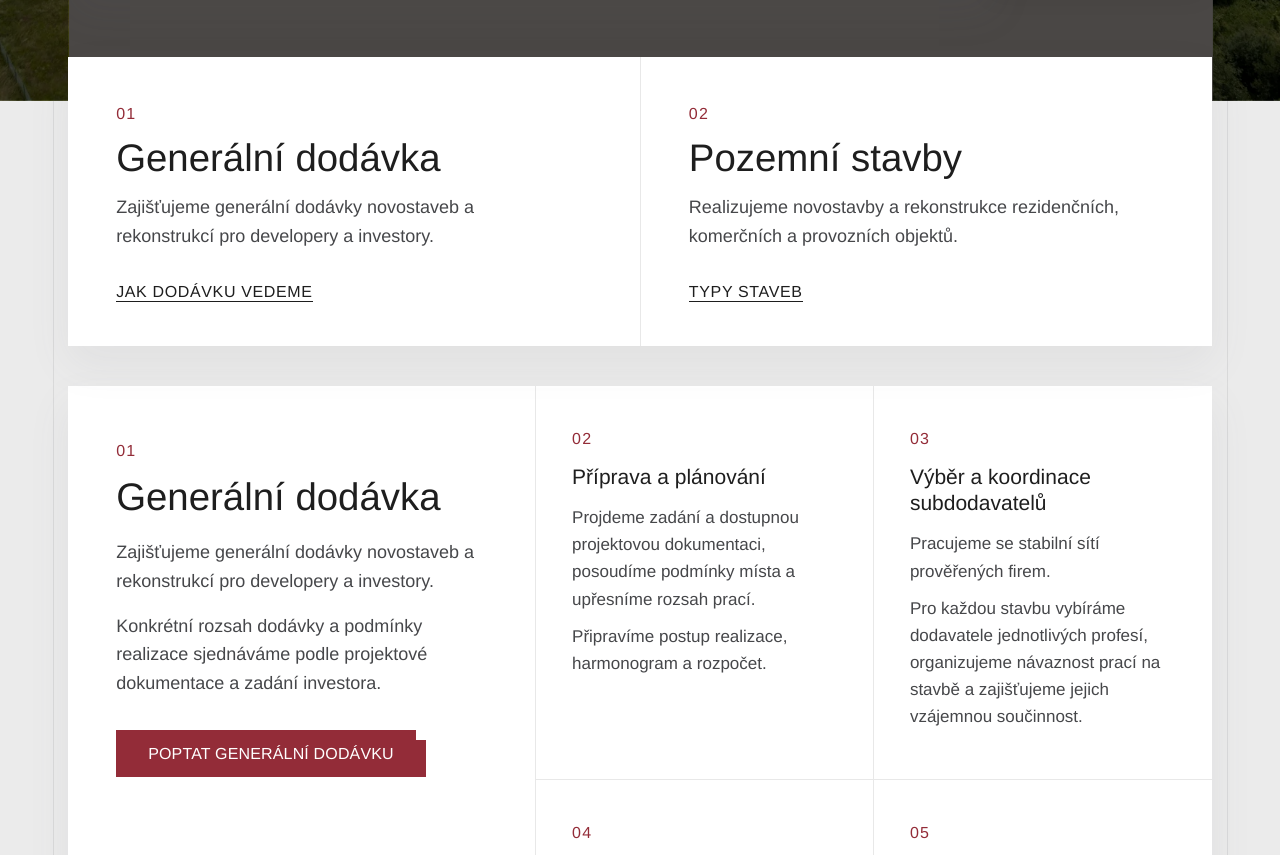
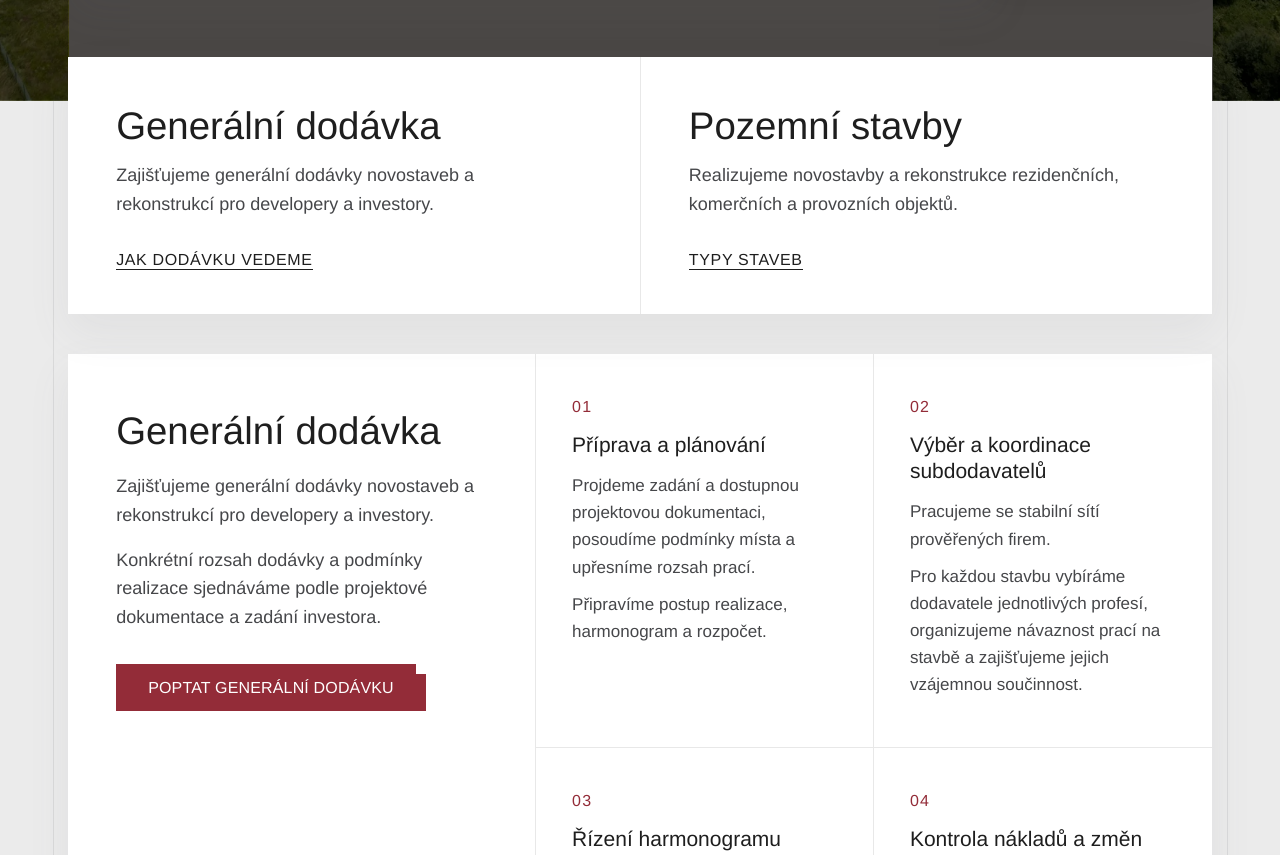
Before and after one commit to KOkoj/austis-pozemni-stavby, a website: page sluzby.html in a window 1280 px wide. Shown: the part 779-1634 px from the top of the page. Drawn offline with Linux system fonts and the light colour scheme.

Commit message:
Sluzby: fewer numbers

```diff
--- a/sluzby.html
+++ b/sluzby.html
@@ -355,13 +355,11 @@
 
       <section id="prehled-sluzeb" class="sv-overview flow-first" aria-label="Přehled služeb">
         <a class="sv-card" href="#generalni-dodavka">
-          <span class="sv-card-num" aria-hidden="true">01</span>
           <h2>Generální dodávka</h2>
           <p>Zajišťujeme generální dodávky novostaveb a rekonstrukcí pro developery a investory.</p>
           <span class="sv-card-more">Jak dodávku vedeme</span>
         </a>
         <a class="sv-card" href="#pozemni-stavby">
-          <span class="sv-card-num" aria-hidden="true">02</span>
           <h2>Pozemní stavby</h2>
           <p>Realizujeme novostavby a rekonstrukce rezidenčních, komerčních a provozních objektů.</p>
           <span class="sv-card-more">Typy staveb</span>
@@ -371,7 +369,6 @@
       <section class="sv-block sv-gd" id="generalni-dodavka" aria-labelledby="generalni-dodavka-title">
         <div class="sv-aside">
           <div class="sv-aside-inner">
-            <span class="sv-kicker">01</span>
             <h2 id="generalni-dodavka-title">Generální dodávka</h2>
             <p>Zajišťujeme generální dodávky novostaveb a rekonstrukcí pro developery a investory.</p>
             <p>Konkrétní rozsah dodávky a podmínky realizace sjednáváme podle projektové dokumentace a zadání investora.</p>
@@ -380,46 +377,46 @@
         </div>
         <ol class="sv-steps">
             <li class="sv-step">
-              <span class="sv-step-num" aria-hidden="true">02</span>
+              <span class="sv-step-num" aria-hidden="true">01</span>
               <h3>Příprava a plánování</h3>
               <p>Projdeme zadání a dostupnou projektovou dokumentaci, posoudíme podmínky místa a upřesníme rozsah prací.</p>
             <p>Připravíme postup realizace, harmonogram a rozpočet.</p>
             </li>
             <li class="sv-step">
-              <span class="sv-step-num" aria-hidden="true">03</span>
+              <span class="sv-step-num" aria-hidden="true">02</span>
               <h3>Výběr a koordinace subdodavatelů</h3>
               <p>Pracujeme se stabilní sítí prověřených firem.</p>
             <p>Pro každou stavbu vybíráme dodavatele jednotlivých profesí, organizujeme návaznost prací na stavbě a zajišťujeme jejich vzájemnou součinnost.</p>
             </li>
             <li class="sv-step">
-              <span class="sv-step-num" aria-hidden="true">04</span>
+              <span class="sv-step-num" aria-hidden="true">03</span>
               <h3>Řízení harmonogramu</h3>
               <p>Harmonogram sestavujeme podle požadavků projektu, dodávek materiálů a návaznosti prací.</p>
             <p>Sledujeme klíčové milníky a průběžně vyhodnocujeme postup.</p>
             <p>Pokud se podmínky změní, projednáme potřebnou úpravu plánu a její dopad na další fáze realizace.</p>
             </li>
             <li class="sv-step">
-              <span class="sv-step-num" aria-hidden="true">05</span>
+              <span class="sv-step-num" aria-hidden="true">04</span>
               <h3>Kontrola nákladů a změn</h3>
               <p>Rozpočet sledujeme průběžně a na odchylky upozorňujeme včas.</p>
             <p>Změny a jejich dopad na cenu, rozsah nebo termín projednáváme před jejich provedením.</p>
             <p>Investor tak dostává podklady pro rozhodování během stavby.</p>
             </li>
             <li class="sv-step">
-              <span class="sv-step-num" aria-hidden="true">06</span>
+              <span class="sv-step-num" aria-hidden="true">05</span>
               <h3>Kontrola kvality</h3>
               <p>Kontrolujeme provedené práce a jejich soulad s projektovým a smluvním zadáním.</p>
             <p>Odpovídáme za kvalitu sjednané dodávky.</p>
             </li>
             <li class="sv-step">
-              <span class="sv-step-num" aria-hidden="true">07</span>
+              <span class="sv-step-num" aria-hidden="true">06</span>
               <h3>Informování investora</h3>
               <p>V pravidelných přehledech předáváme informace o rozpracovanosti, čerpání rozpočtu a rizicích.</p>
             <p>Upozorňujeme na otázky, které vyžadují rozhodnutí investora.</p>
             <p>Formu a četnost informování nastavíme na začátku spolupráce podle potřeb zakázky.</p>
             </li>
             <li class="sv-step">
-              <span class="sv-step-num" aria-hidden="true">08</span>
+              <span class="sv-step-num" aria-hidden="true">07</span>
               <h3>Dokončení a předání</h3>
               <p>Předáme dokončené dílo.</p>
             <p>Rozsah součinnosti při kolaudaci a navazujících činnostech vychází ze smluvního zadání.</p>
@@ -430,7 +427,6 @@
       <section class="sv-block sv-ps" id="pozemni-stavby" aria-labelledby="pozemni-stavby-title">
         <div class="sv-aside">
           <div class="sv-aside-inner">
-            <span class="sv-kicker">02</span>
             <h2 id="pozemni-stavby-title">Pozemní stavby</h2>
             <p>Realizujeme novostavby a rekonstrukce rezidenčních, komerčních a provozních objektů. Dodávka může zahrnovat celý stavební projekt od zemních prací a hrubé stavby přes technická zařízení budov až po dokončovací práce a předání.</p>
             <p>Rozsah díla vychází z projektové dokumentace a sjednaného zadání.</p>
```
